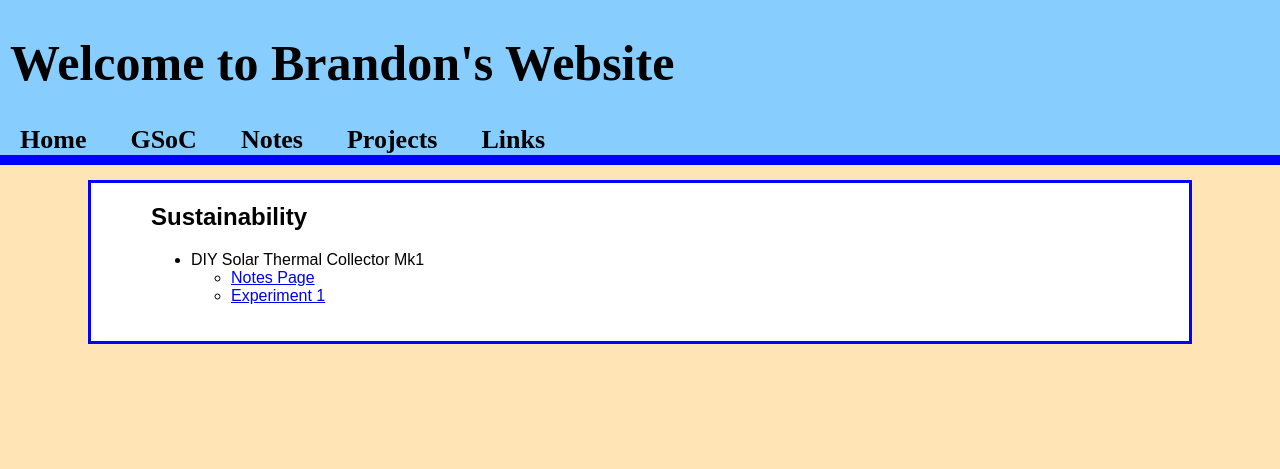
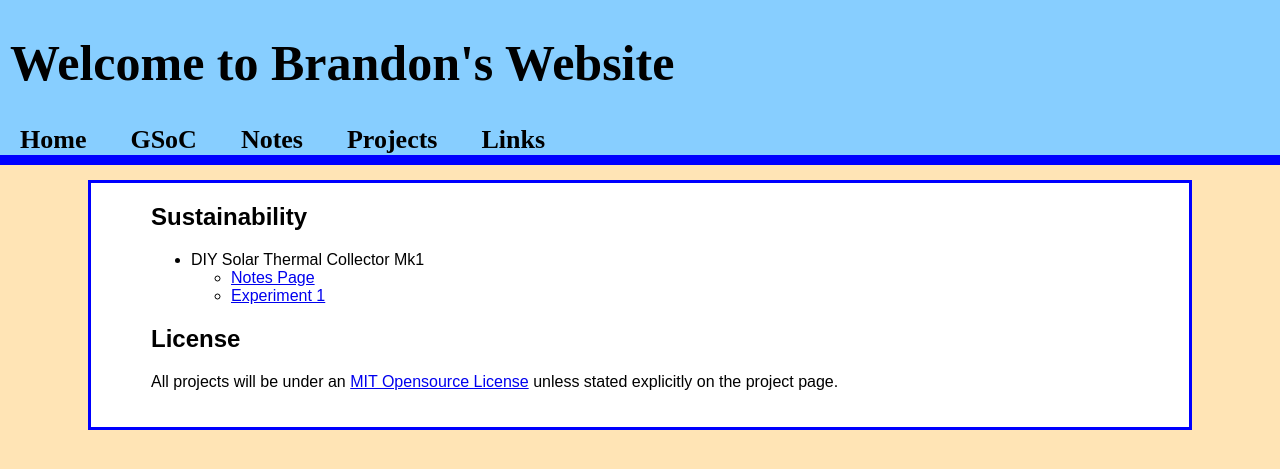
Before and after one commit to jbm950/jbm950.github.io, a Jekyll site: the page built from projects/projects_main.html, in a window 1280 px wide. Shown: the top 469 px of the page. Built offline with Jekyll 4.4.1, drawn with Linux system fonts in a browser that asks for light colours.

Commit message:
added a link to license from project page

```diff
--- a/projects/projects_main.html
+++ b/projects/projects_main.html
@@ -21,5 +21,7 @@ title: Projects
 <li><a href="./solar_thermal_mk1/solar_therm_mk1_experiment1.html">Experiment 1</a></li>
 </ul></li>
 </ul>
+<h2 id="license">License</h2>
+<p>All projects will be under an <a href="./license.html">MIT Opensource License</a> unless stated explicitly on the project page.</p>
 </body>
 </html>
```
Also changed, not shown: source/projects/projects_main.md (+5 -0 lines).
